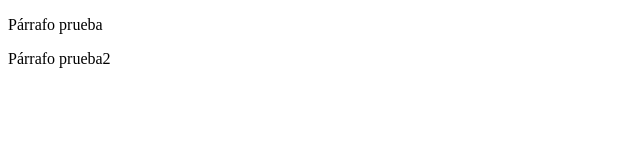
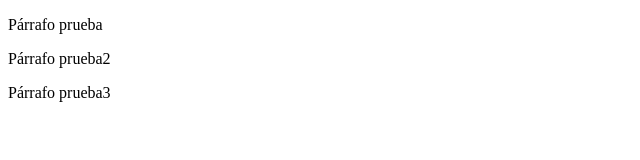
Before and after one commit to FedeViera/JavaScript-Curso, a plain HTML site: page index.html in a window 1280 px wide. Shown: the whole page, without its empty margins (0-640 px from the left). Drawn offline with Linux system fonts and the light colour scheme.

Commit message:
Creacion Rama

```diff
--- a/index.html
+++ b/index.html
@@ -8,6 +8,7 @@
 <body>
     <p>Párrafo prueba</p>
     <p>Párrafo prueba2</p>
+    <p>Párrafo prueba3</p>
     <script src="04-tipado-dinamico.js"></script>
 </body>
 </html>
```
